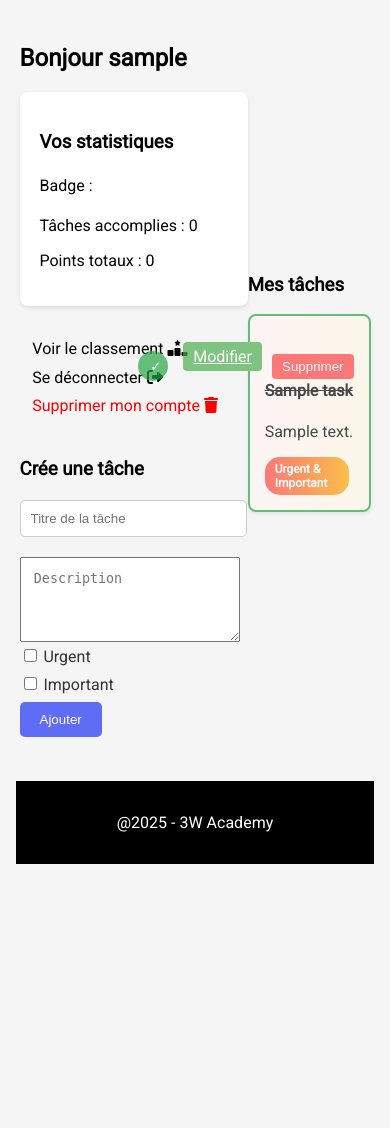
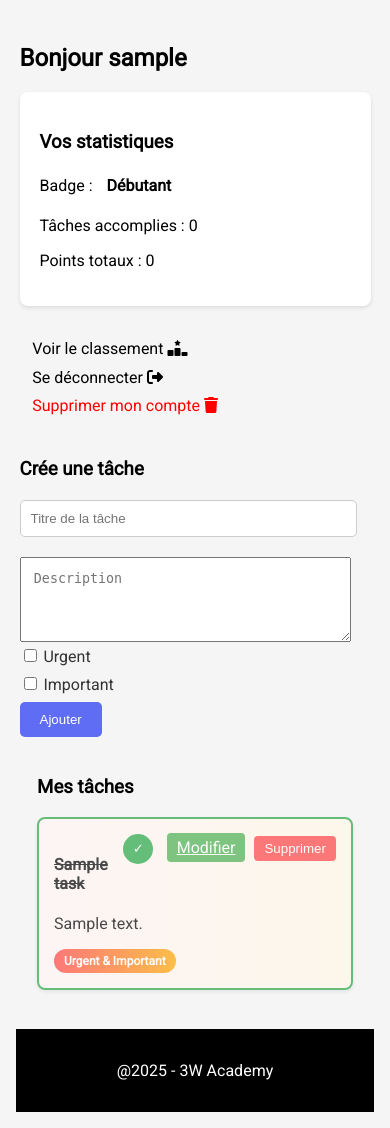
Before and after one commit to BRCorg/TPtask, a PHP site: page /account.php in a window 390 px wide. Shown: the part 118-1246 px from the top of the page. Before the commit the page ends 982 px from the top, so only its background shows below. Run offline with PHP 8.4, Linux system fonts and the light colour scheme; the visitor is signed in with stand-in values (Sample User, id 1); tables that the repository leaves empty or names only in its code hold one stand-in row (values such as "Sample post"); some libraries are stand-ins or nearby versions.

Commit message:
responsive

```diff
--- a/signup.phtml
+++ b/signup.phtml
@@ -1,6 +1,5 @@
 <div class = "main">
 
-<a href="connexion.php">Se connecter</a>
 
 <div class="signup">
 
@@ -20,6 +19,8 @@
             <input type="password" id="new-password" name="password" required>
 
             <button>S'inscrire</button>
+
+            <p>Vous avez déjà un compte ? <a href="connexion.php">Se connecter</a> </p>
         </form>
 
     </div>
--- a/style.css
+++ b/style.css
@@ -9,7 +9,7 @@ body {
 }
 
 .container {
-  max-width: 400px;
+  /*max-width: 400px;*/
   margin: 0 auto;
   padding: 20px;
   background-color: #ffffff;
@@ -280,7 +280,7 @@ textarea {
     padding: 5px 10px;
     border-radius: 15px;
     font-weight: bold;
-    color: white;
+    color: black;
 }
 
 .badge.debutant {
@@ -353,6 +353,7 @@ textarea {
     text-decoration: none;
     border-radius: 4px;
     margin-top: 20px;
+    text-align: center;
 }
 
 
@@ -368,7 +369,7 @@ textarea {
 
 .status-btn {
     padding: 5px 10px;
-    border: 2px solid #ddd;
+    /*border: 2px solid #ddd;*/
     background: white;
     border-radius: 50%;
     cursor: pointer;
@@ -384,8 +385,42 @@ textarea {
     color: white;
 }
 
-.task-actions {
+@media screen and (min-width: 0px) and (max-width: 960px) {
+
+   .main {
+       display: flex;
+       flex-direction: column;
+   }
+
+   .tasks-list {
+    WIDTH: 90%;
+}
+
+.container {
+    width: 90%;
+    /* max-width: 400px; */
+
+}
+
+.leaderboard {
+    font-size: 10px;
+}
+
+.jsp2 {
     display: flex;
-    align-items: center;
-    gap: 5px;
+    flex-direction: column;
 }
+
+.img {
+    margin-top: 30px;
+}
+
+}
+
+
+/*@media screen and (min-width: 1024px) {*/
+/*    .gridconf1 {*/
+/*        grid-template-columns: repeat(4, 1fr);*/
+/*        grid-template-rows: repeat(1, 1fr);*/
+/*    }*/
+/*}*/
```
